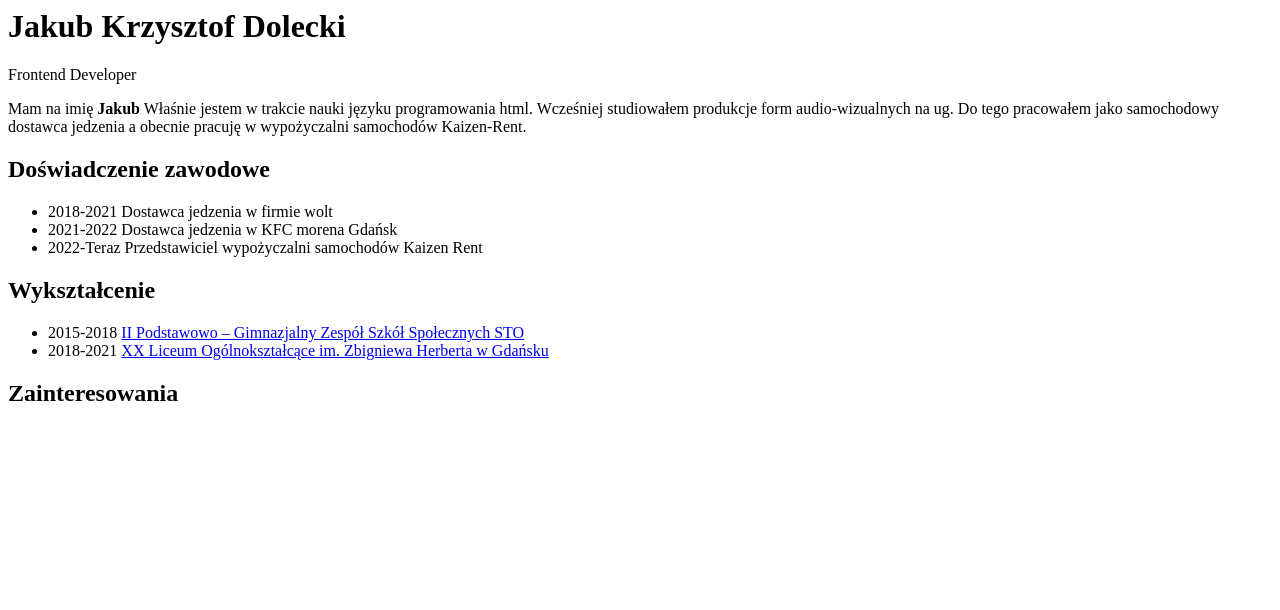
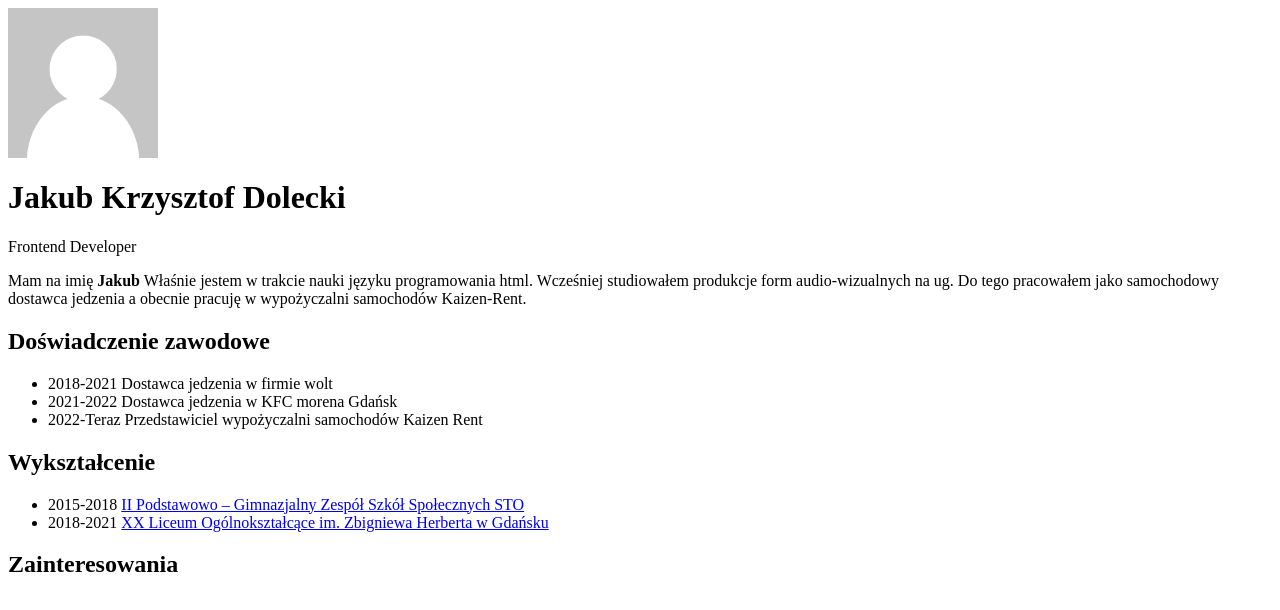
Before and after one commit to JakubDolecki/Kurs-Html, a plain HTML site: page index.html in a window 1280 px wide. Drawn offline with Linux system fonts and the light colour scheme.

Commit message:
added image to index.html

```diff
--- a/index.html
+++ b/index.html
@@ -1,3 +1,4 @@
+<img src="default-avatar.png" width="150px" height="150px"/>
 <h1>Jakub Krzysztof Dolecki</h1>
 <span>Frontend Developer</span>
 <p>
```
Also changed, not shown: default-avatar.png (added).
